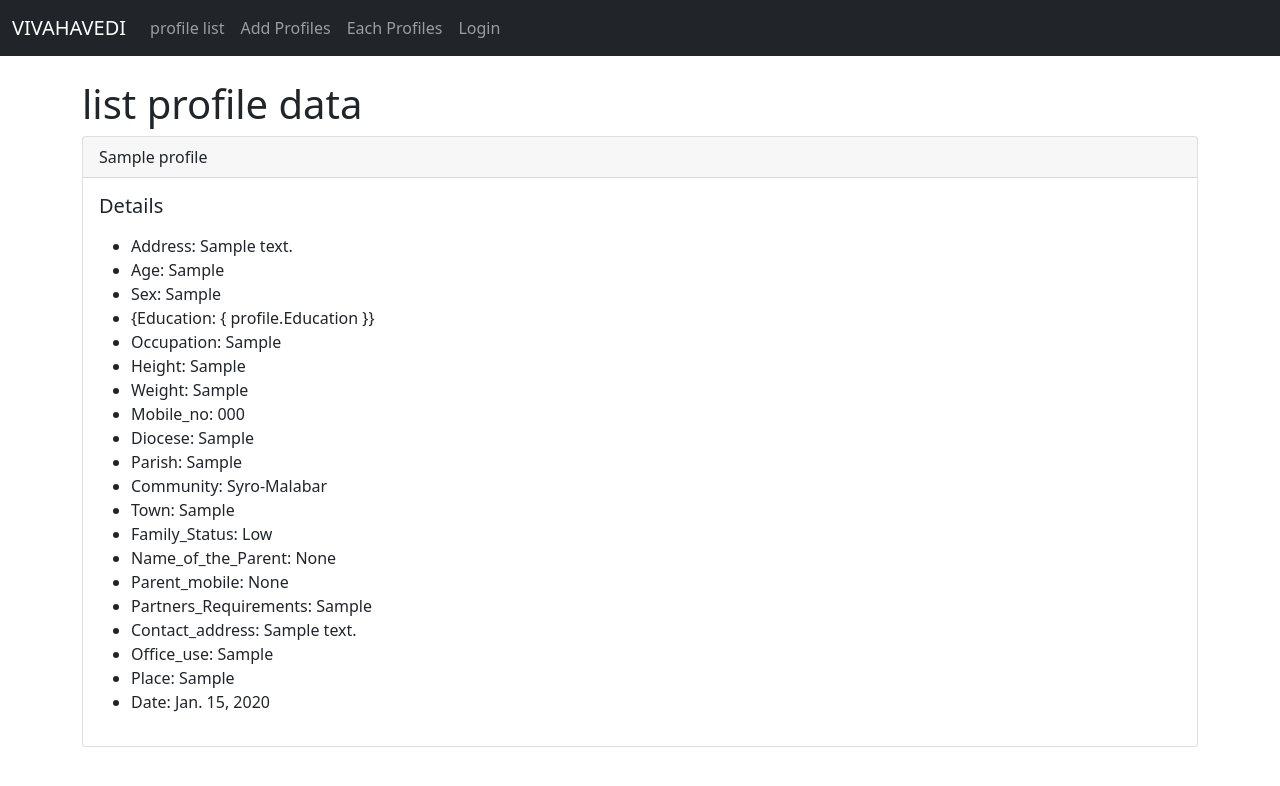
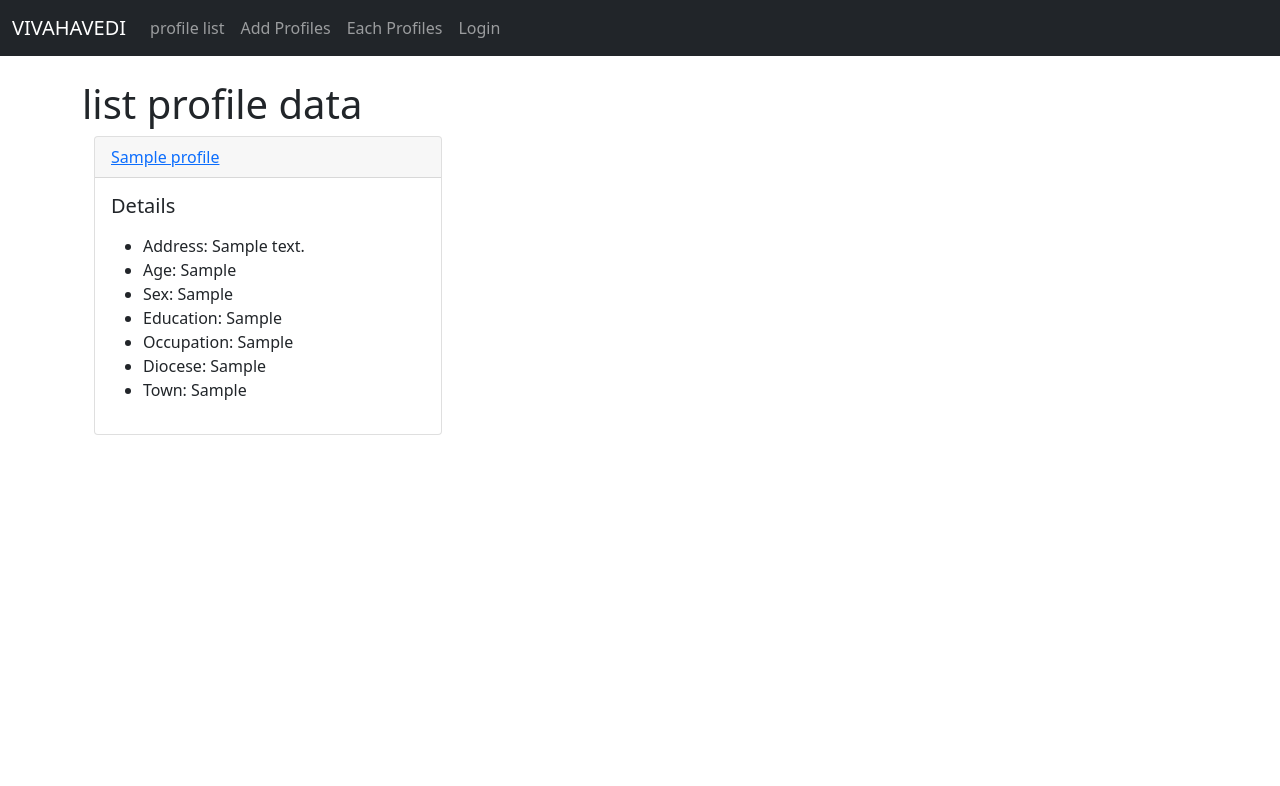
Before and after one commit to neerajkarlus/vivahavedi, a Django app: page /profilelist in a window 1280 px wide. Shown: the top 786 px of the page. Run offline with Django 3.2, Linux system fonts and the light colour scheme; tables that the repository leaves empty hold one stand-in row (values such as "Sample post").

Commit message:
added grid cards

```diff
--- a/app/templates/app/profile_list.html
+++ b/app/templates/app/profile_list.html
@@ -3,12 +3,15 @@
 {% block content %}
     <h1>list profile data</h1>
 
+
+    <div class="container">
+      <div class="row row-cols-3">
         {% for profile in profile_list %}
 
-
+        <div class="col">
           <div class="card">
             <div class="card-header">
-            {{ profile }}
+              <a href="{% url 'show-profile' profile.id %}">{{ profile }}</a> <br/>
             </div>
             <div class="card-body">
               <h5 class="card-title">Details</h5>
@@ -17,30 +20,26 @@
                     <li>Address: {{ profile.Address }}</li>
                     <li>Age: {{ profile.Age }}</li>
                     <li>Sex: {{ profile.Sex }}</li>
-                <li>{Education: { profile.Education }}</li>
+                    <li>Education: {{ profile.Education }}</li>
                     <li>Occupation: {{ profile.Occupation }}</li>
-                <li>Height: {{ profile.Hight }}</li>
-                <li>Weight: {{ profile.Weight }}</li>
-                <li>Mobile_no: {{ profile.Mobile_no }}</li>
                     <li>Diocese: {{ profile.Diocese }}</li>
-                <li>Parish: {{ profile.Parish }}</li>
-                <li>Community: {{ profile.Community }}</li>
+
                     <li>Town: {{ profile.Town }}</li>
-                <li>Family_Status: {{ profile.Family_Status }}</li>
-                <li>Name_of_the_Parent: {{ profile.Name_of_the_Parent }}</li>
-                <li>Parent_mobile: {{ profile.Parent_mobile }}</li>
-                <li>Partners_Requirements: {{ profile.Partners_Requirements }}</li>
-                <li>Contact_address: {{ profile.Contact_address }}</li>
-                <li>Office_use: {{ profile.Office_use }}</li>
-                <li>Place: {{ profile.Place }}</li>
-                <li>Date: {{ profile.date }}</li>
+
                 </ul>
               </p>
             </div>
           </div>
 
+        </div>
+        {% endfor %}
+
+      </div>
+    </div>
+
+
+
       <br/>
 
-    {% endfor %}
 
 {% endblock %}
--- a/app/urls.py
+++ b/app/urls.py
@@ -7,4 +7,7 @@ urlpatterns = [
     path('add_profile', views.add_profile, name="add-profile"),
     path('list_profile', views.list_profile, name="list-profile"),
     path('show_profile/<profile_id>', views.show_profile, name='show-profile'),
+    path('update_profile/<profile_id>', views.update_profile, name='update-profile'),
+    path('delete_profile/<profile_id>', views.delete_profile, name='delete-profile'),
+
 ]
--- a/app/views.py
+++ b/app/views.py
@@ -1,17 +1,32 @@
 from django.forms.forms import Form
-from django.shortcuts import render
+from django.shortcuts import render, redirect
 from django.http import HttpResponse
 from django.http import HttpResponseRedirect
 from .models import Profile
 from .forms import ProfileForm
 # Create your views here.
 
+def delete_profile(request, profile_id):
+    profile = Profile.objects.get(pk=profile_id)
+    profile.delete()
+    return redirect('list-profile')
+
+def update_profile(request, profile_id):
+    profile = Profile.objects.get(pk=profile_id)
+    form = ProfileForm(request.POST or None, instance=profile)
+    if form.is_valid():
+        form.save()
+        return redirect('list-profile')
+    return render(request, 'app/update_profile.html', {'profile': profile, 'form': form})
+
+
+
 def show_profile(request, profile_id):
     profile = Profile.objects.get(pk=profile_id)
     return render(request, 'app/show_profile.html', {'profile': profile})
 
 def list_profile(request):
-    profile_list = Profile.objects.all()
+    profile_list = Profile.objects.all().order_by('id')
     return render(request, 'app/profile.html', {'profile_list': profile_list})
 
 
--- a/manage.py
+++ b/manage.py
@@ -14,9 +14,8 @@ def main():
             "Couldn't import Django. Are you sure it's installed and "
             "available on your PYTHONPATH environment variable? Did you "
             "forget to activate a virtual environment?"
-        ) from exc
+         ) from exc
     execute_from_command_line(sys.argv)
-
 
 if __name__ == '__main__':
     main()
```
Also changed, not shown: app/templates/app/profile.html (+10 -0 lines), app/templates/app/show_profile.html (+20 -20 lines), app/templates/app/update_profile.html (added, +14 -0 lines). Lines whose indentation alone changed are shown as unchanged.
